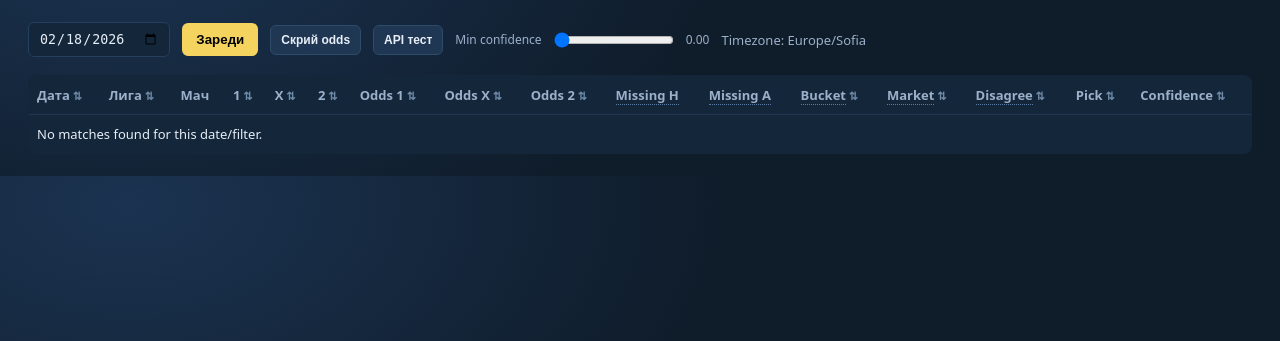
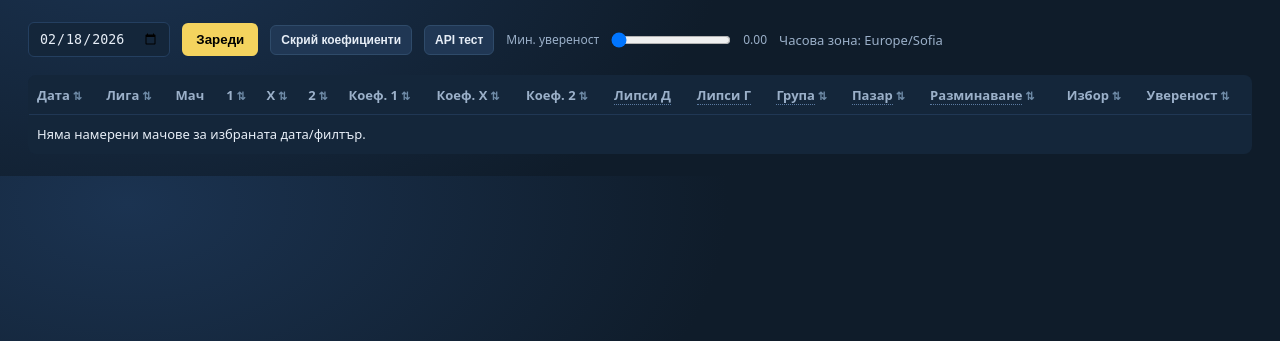
Before and after one commit to KurtiMakarov/football-predictor, a Flask app: page / in a window 1280 px wide. Shown: the part 103-444 px from the top of the page. Run offline with Flask 3, Linux system fonts and the light colour scheme; data that the repository does not hold is empty.

Commit message:
Localize UI labels and health message to Bulgarian

```diff
--- a/src/web.py
+++ b/src/web.py
@@ -266,7 +266,7 @@ def health():
         # lightweight check
         payload = client.leagues(name="Premier League", country="England")
         count = len(payload.get("response", []))
-        return jsonify({"ok": True, "message": f"API OK. leagues={count}"}), 200
+        return jsonify({"ok": True, "message": f"API е наред. лиги={count}"}), 200
     except RuntimeError as e:
         return jsonify({"ok": False, "message": str(e)}), 502
 
--- a/templates/index.html
+++ b/templates/index.html
@@ -3,7 +3,7 @@
 <head>
   <meta charset="utf-8" />
   <meta name="viewport" content="width=device-width, initial-scale=1" />
-  <title>Football Predictions</title>
+  <title>Футболни прогнози</title>
   <style>
     :root {
       --bg: #0f1c2a;
@@ -151,14 +151,14 @@
     <div class="toolbar">
       <input id="date" type="date" />
       <button id="load">Зареди</button>
-      <button id="toggle-odds" class="toggle">Скрий odds</button>
+      <button id="toggle-odds" class="toggle">Скрий коефициенти</button>
       <button id="health" class="toggle">API тест</button>
       <div class="filters">
-        <label>Min confidence</label>
+        <label>Мин. увереност</label>
         <input id="min-conf" type="range" min="0.00" max="0.70" step="0.01" value="0.00" />
         <span id="min-conf-val">0.00</span>
       </div>
-      <span class="sub">Timezone: {{ timezone }}</span>
+      <span class="sub">Часова зона: {{ timezone }}</span>
     </div>
     <div id="error" class="error"></div>
     <table class="table" id="table">
@@ -170,16 +170,16 @@
           <th class="sortable" data-key="p1">1</th>
           <th class="sortable" data-key="px">X</th>
           <th class="sortable" data-key="p2">2</th>
-          <th class="sortable odds-col" data-key="odds_p1">Odds 1</th>
-          <th class="sortable odds-col" data-key="odds_px">Odds X</th>
-          <th class="sortable odds-col" data-key="odds_p2">Odds 2</th>
-          <th><span class="hint" title="Weighted count of missing key starters (Home)">Missing H</span></th>
-          <th><span class="hint" title="Weighted count of missing key starters (Away)">Missing A</span></th>
-          <th class="sortable" data-key="strength_bucket"><span class="hint" title="Strength bucket used for calibration (home_strong / even / away_strong)">Bucket</span></th>
-          <th class="sortable" data-key="market_favorite"><span class="hint" title="Most probable market outcome based on aggregated odds">Market</span></th>
-          <th class="sortable" data-key="disagreement"><span class="hint" title="Model pick differs from market favorite">Disagree</span></th>
-          <th class="sortable" data-key="pick">Pick</th>
-          <th class="sortable" data-key="confidence">Confidence</th>
+          <th class="sortable odds-col" data-key="odds_p1">Коеф. 1</th>
+          <th class="sortable odds-col" data-key="odds_px">Коеф. X</th>
+          <th class="sortable odds-col" data-key="odds_p2">Коеф. 2</th>
+          <th><span class="hint" title="Претеглен брой липсващи ключови титуляри (Домакин)">Липси Д</span></th>
+          <th><span class="hint" title="Претеглен брой липсващи ключови титуляри (Гост)">Липси Г</span></th>
+          <th class="sortable" data-key="strength_bucket"><span class="hint" title="Група по сила за калибрация (home_strong / even / away_strong)">Група</span></th>
+          <th class="sortable" data-key="market_favorite"><span class="hint" title="Пазарен фаворит по агрегирани коефициенти">Пазар</span></th>
+          <th class="sortable" data-key="disagreement"><span class="hint" title="Дали моделът се разминава с пазарния фаворит">Разминаване</span></th>
+          <th class="sortable" data-key="pick">Избор</th>
+          <th class="sortable" data-key="confidence">Увереност</th>
         </tr>
       </thead>
       <tbody></tbody>
@@ -203,7 +203,7 @@
       document.querySelectorAll('.odds-col').forEach(el => {
         el.style.display = show ? '' : 'none';
       });
-      document.getElementById('toggle-odds').textContent = show ? 'Скрий odds' : 'Покажи odds';
+      document.getElementById('toggle-odds').textContent = show ? 'Скрий коефициенти' : 'Покажи коефициенти';
     }
 
     let currentData = [];
@@ -260,7 +260,7 @@
       }
       if (shown === 0) {
         const tr = document.createElement('tr');
-        tr.innerHTML = `<td colspan="16">No matches found for this date/filter.</td>`;
+        tr.innerHTML = `<td colspan="16">Няма намерени мачове за избраната дата/филтър.</td>`;
         tbody.appendChild(tr);
       }
       setOddsVisibility(oddsVisible);
@@ -310,11 +310,11 @@
       const payload = await res.json();
       const errorBox = document.getElementById('error');
       if (!payload.ok) {
-        errorBox.textContent = payload.message || 'API error';
+        errorBox.textContent = payload.message || 'Грешка в API';
         errorBox.style.display = 'block';
         return;
       }
-      errorBox.textContent = payload.message || 'API OK';
+      errorBox.textContent = payload.message || 'API е наред';
       errorBox.style.display = 'block';
     });
     loadData();
```
